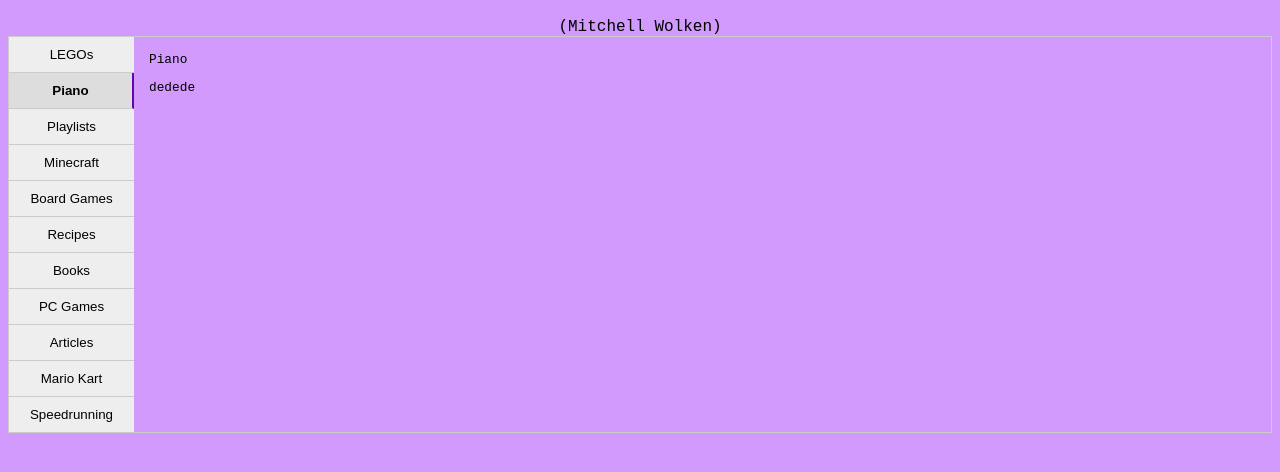
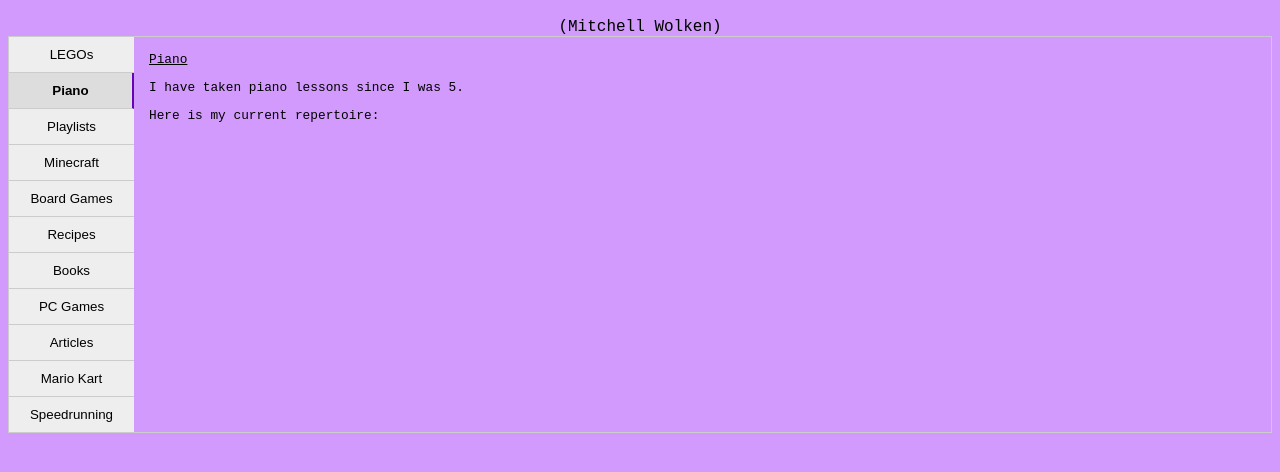
Before and after one commit to Mitch1227/website, a plain HTML site: page index.html in a window 1280 px wide. Both pictures are taken after a click on the button "Piano". Shown: the part 48-520 px from the top of the page. Drawn offline with Linux system fonts and the light colour scheme.

Commit message:
Update index.html

```diff
--- a/index.html
+++ b/index.html
@@ -78,8 +78,10 @@
       <p>lalala</p>
     </div>
     <div class="tabs__content" data-tab="2">
-      <h>Piano</h>
-      <p>dedede</p>
+      <h><u>Piano</u></h>
+      <p>I have taken piano lessons since I was 5.</p>
+      <p>Here is my current repertoire:</p>
+      <p></p>
     </div>
     <div class="tabs__content" data-tab="3">
       <h>Playlists</h>
@@ -103,7 +105,7 @@
   </div>
   <div class="tabs__content" data-tab="8">
     <h><u>PC Games</u></h>
-    <p>I play games from Epic Games and Steam on PC</p>
+    <p>I play games from Epic Games and Steam on PC.</p>
     <p>Specs:</p>
     <p>Motherboard: ASUSTeK COMPUTER INC. ROG STRIX 8550-F GAMING WIFI II</p>
       <p>Processor: AMD Ryzen 5 5600X 6-Core Processor, 3701 Mhz, 6 Core(s), 12 Logical Processor(s)</p>
```
